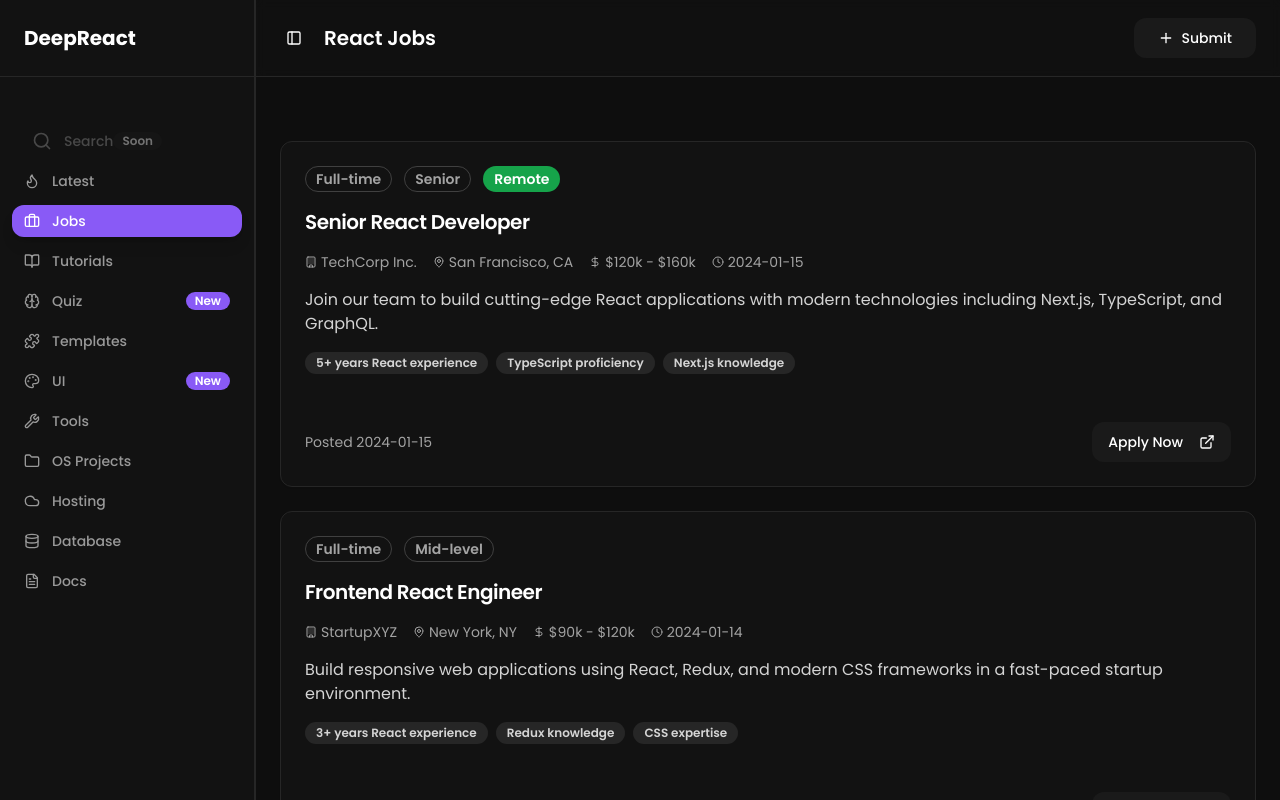
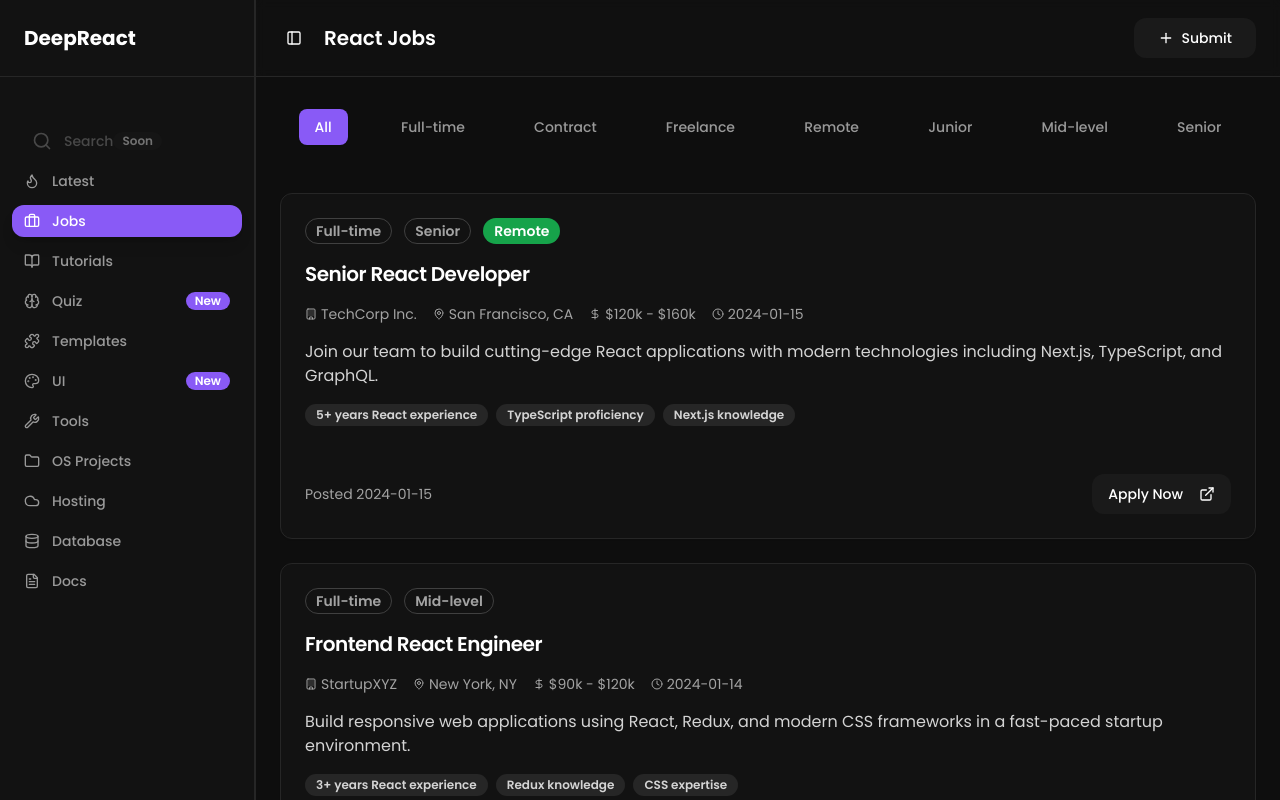
Before and after one commit to codewithfranciss/deepnext, a Next.js app: page /content/job in a window 1280 px wide. Shown: the top 800 px of the page. Built offline with nearby package versions, Linux system fonts and the light colour scheme.

Commit message:
feat: add tabs to latest page

```diff
--- a/app/content/job/page.tsx
+++ b/app/content/job/page.tsx
@@ -1,24 +1,19 @@
 "use client"
-import { useState } from "react"
-import { Button } from "@/components/ui/button"
+import { JobsTabs } from "@/dummy/tabs"
 import Header from "@/components/shared/Header"
 import JobCards from "@/components/jobs/JobCards"
-import jobs from "@/dummy/jobs"
+import Filter from "@/components/shared/TabFIlters"
+
 export default function JobsPage() {
-    const [selectedCategory, setSelectedCategory] = useState("All")
-
-    const filteredJobs = jobs.filter((job) => {
-      if (selectedCategory === "All") return true
-      if (selectedCategory === "Remote") return job.remote
-      return job.type === selectedCategory || job.level === selectedCategory
-    })
 
     return (
       <div className="min-h-screen bg-[#0e0e0e] overflow-x-hidden">
         {/* Header */}
        <Header title="React Jobs" />
+
         {/* Main */}
         <main className="p-3 sm:p-4 lg:p-6">
+        <Filter tabs={JobsTabs}/>
           <div className="mb-6 sm:mb-8">
             <div className="flex gap-2 sm:gap-3 lg:gap-4 overflow-x-auto scrollbar-hide pb-2">
             </div>
--- a/components/shared/TabFIlters.tsx
+++ b/components/shared/TabFIlters.tsx
@@ -8,18 +8,17 @@ export default function Filter({tabs}: TabsProp){
     const [activeTab, setActiveTab] = useState("All");
    return(
                              <>
-                            {/* Tabs - Enhanced mobile scroll */}
                             <div className="relative">
-                            <div className="scrollbar-hide">
-                              <div className="flex gap-2 flex-wrap my-2 pb-1">
+                            <div className="overflow-auto scrollbar-hide">
+                              <div className="flex flex-wrap items-center justify-center my-2">
                                 {tabs.map((tab) => (
                                   <button
                                     key={tab}
                                     onClick={() => setActiveTab(tab)}
-                                    className={`px-4 py-2 rounded-full text-sm font-medium transition-all duration-200 whitespace-nowrap flex-shrink-0 ${
+                                    className={`px-4 py-2 mx-auto rounded-sm text-sm font-medium transition-all duration-200 whitespace-nowrap flex-shrink-0 ${
                                       activeTab === tab
                                         ? "bg-primary text-primary-foreground shadow-sm"
-                                        : "bg-none font-black text-muted-foreground hover:bg-muted/80 hover:text-foreground"
+                                        : "bg-none text-lg text-muted-foreground hover:bg-muted/80 hover:text-foreground"
                                     }`}
                                   >
                                     {tab}
--- a/dummy/tabs.ts
+++ b/dummy/tabs.ts
@@ -1 +1,14 @@
-export const LatestTabs = ["All", "Articles", "Videos", "Tools", "Tutorials", "News"];
+export const LatestTabs = ["All", "Articles", "Videos", "Tools", "Tutorials", "Quiz","UI", "OS Project"];
+
+export const JobsTabs = [
+    "All",
+    "Full-time",
+    "Contract",
+    "Freelance",
+    "Remote",
+    "Junior",
+    "Mid-level",
+    "Senior",
+
+
+  ]
```
